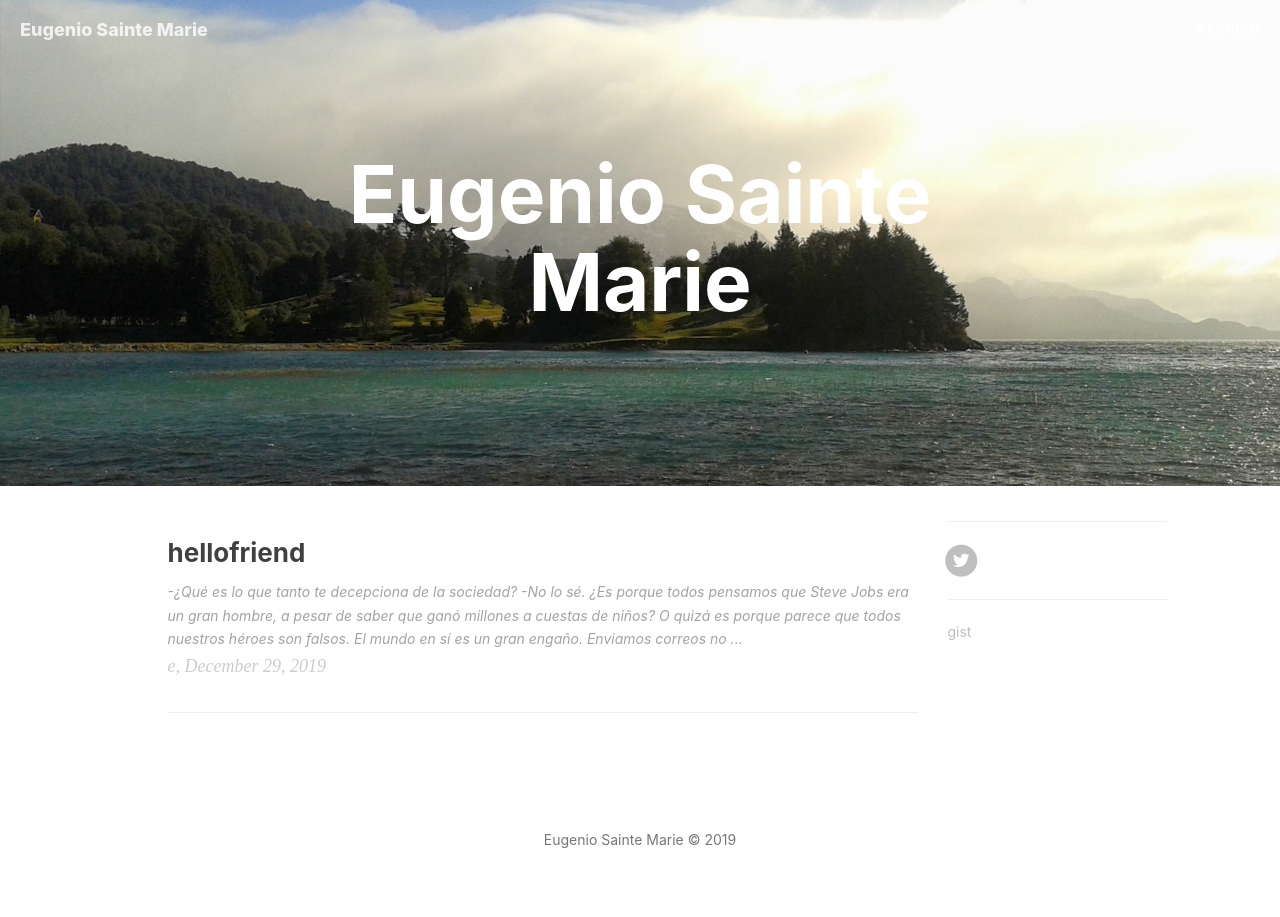
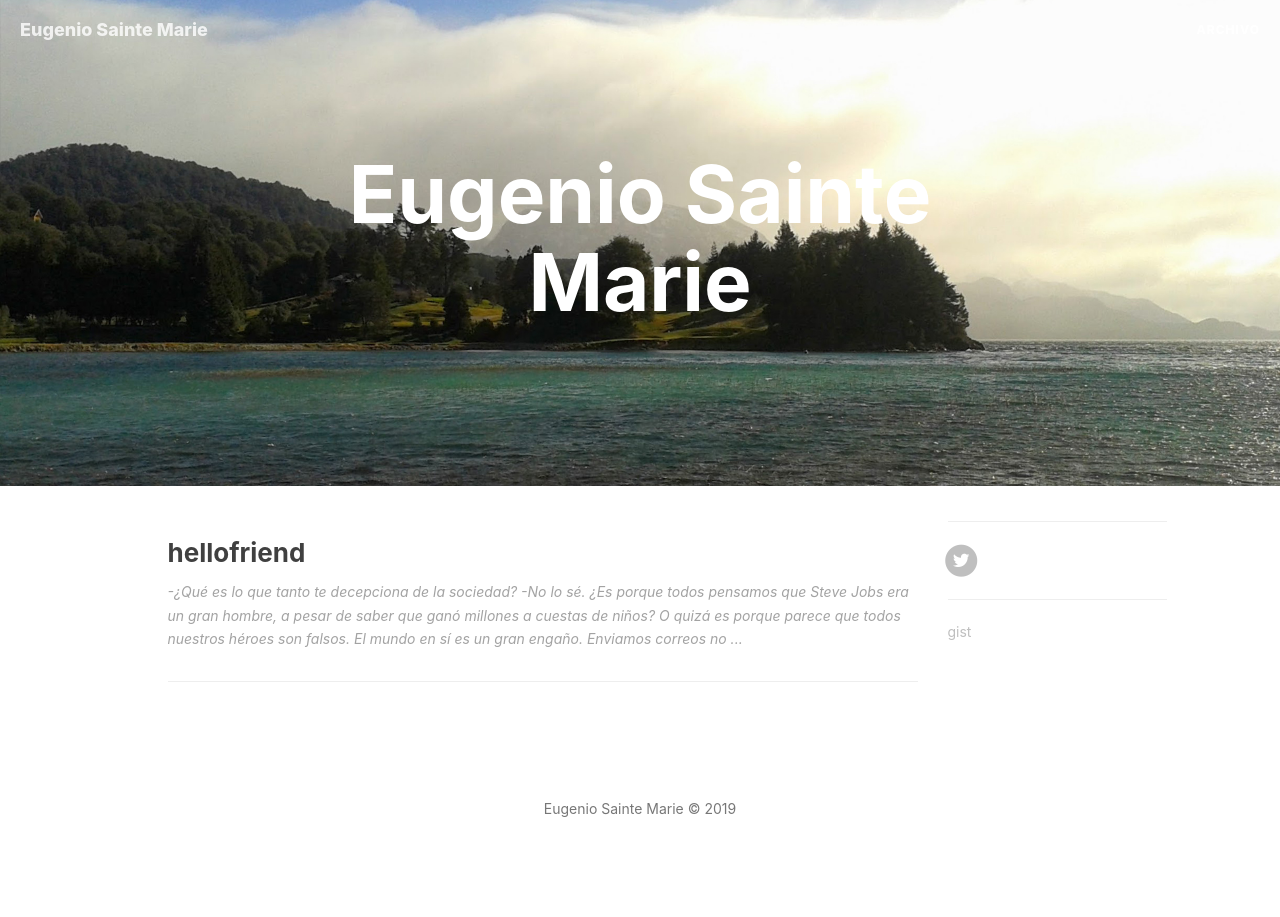
Before and after one commit to eugeniosaintemarie/notes, a Jekyll site: the page built from index.html, in a window 1280 px wide. Built offline with Jekyll 4.4.1, drawn with Linux system fonts in a browser that asks for light colours; the list of posts is cut into pages by our own code; comment, search, counter and statistics services are not loaded.

Commit message:
Update index.html

```diff
--- a/index.html
+++ b/index.html
@@ -24,7 +24,7 @@
     </div>
   </a>
   <p class="post-meta">
-    {% if post.author %}{{ post.author }}{% else %}{{ site.title }}{% endif %}, {{ post.date | date: "%B %-d, %Y" }}
+    <!--{% if post.author %}{{ post.author }}{% else %}{{ site.title }}{% endif %}, {{ post.date | date: "%B %-d, %Y" }}-->
   </p>
 </div>
 <hr />
```
